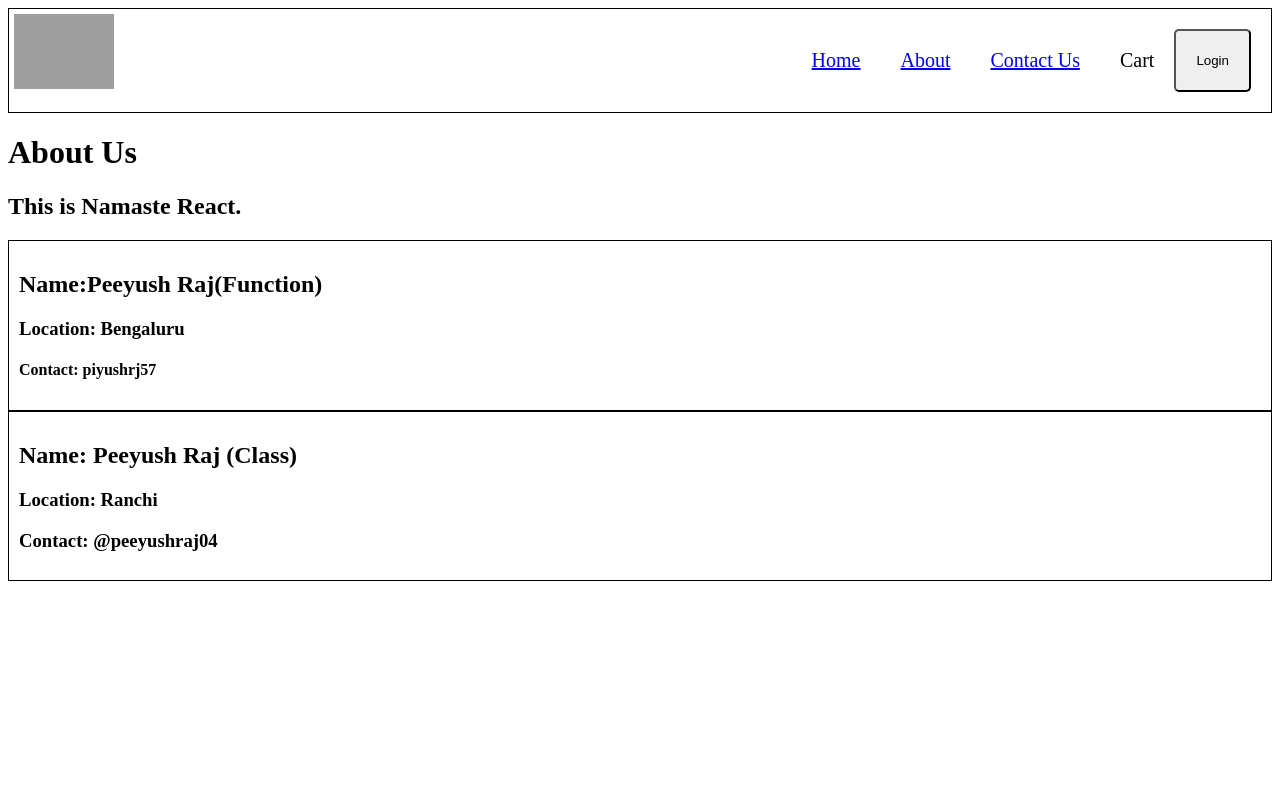
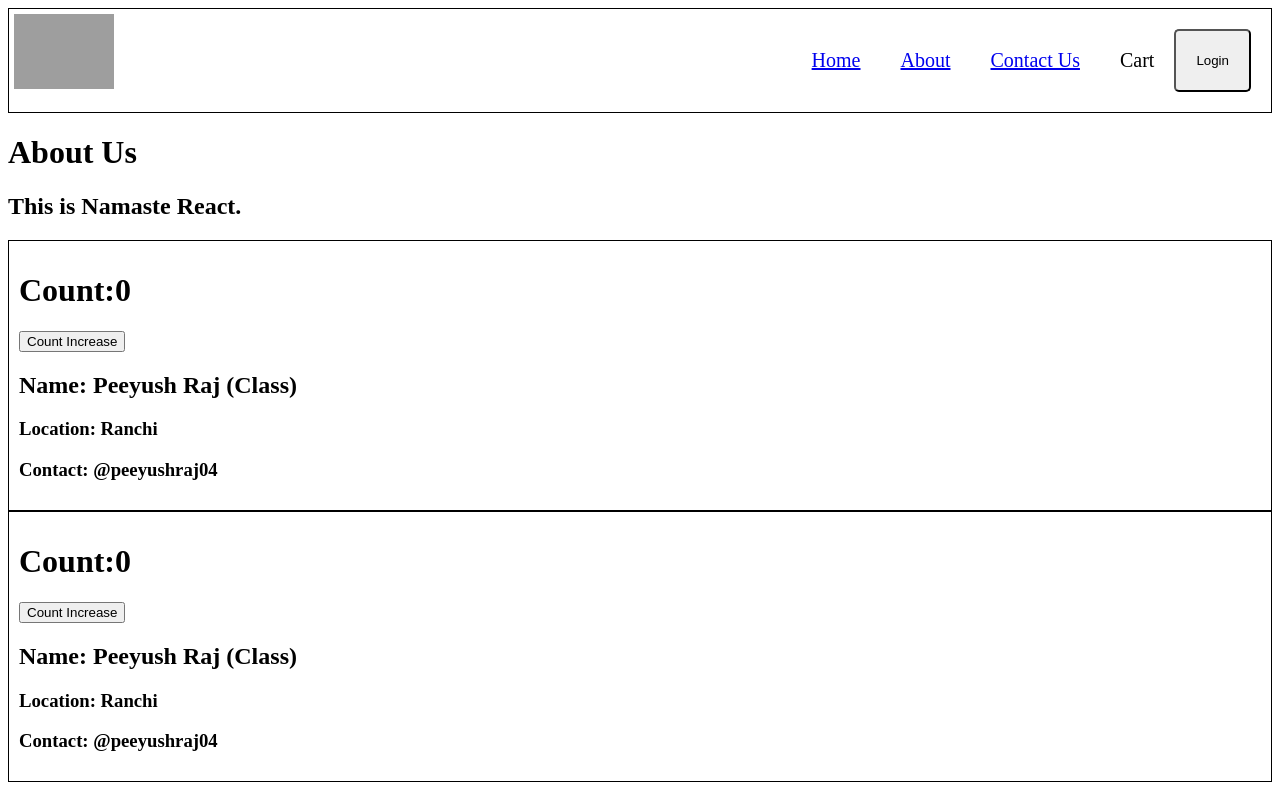
Before and after one commit to piyushrj57/namaste-react, a React (Vite) app: page /about in a window 1280 px wide. Shown: the top 790 px of the page. Built offline with nearby package versions, Linux system fonts and the light colour scheme; grey boxes are pictures that could not be loaded.

Commit message:
Episode-8

```diff
--- a/src/components/About.js
+++ b/src/components/About.js
@@ -1,14 +1,29 @@
+import { Component } from "react";
 import User from "./User";
 import UserClass from "./UserClass";
+class About extends Component {
+    constructor(props) {
+        super(props);
+        console.log("Parent constructor called");
 
-const About = () => {
+    }
+
+    componentDidMount() {
+        console.log("Parent Component did mount called")
+    }
+
+    render() {
+        console.log("Parent render called");
+
         return (
             <div>
                 <h1>About Us</h1>
                 <h2>This is Namaste React.</h2>
-            <User name="Peeyush Raj(Function)" location="Bengaluru"/>
                 <UserClass name="Peeyush Raj (Class)" location="Ranchi" />
+                <UserClass name="Peeyush Raj (Class)" location="Ranchi" />
+
             </div>
         )
     }
+}
 export default About;
--- a/src/components/User.js
+++ b/src/components/User.js
@@ -1,5 +1,12 @@
-const User =({name,location}) =>{
+import { useState } from "react";
+const User = ({ name, location }) => {
+
+    const [count, setCount] = useState(0);
+    const [count2, setCount2] = useState(1);
+
     return <div className="user-card">
+        <h1>Count:{count}</h1>
+        <h1>Count:{count2}</h1>
         <h2>Name:{name}</h2>
         <h3>Location: {location}</h3>
         <h4>Contact: piyushrj57</h4>
--- a/src/components/UserClass.js
+++ b/src/components/UserClass.js
@@ -1,15 +1,38 @@
 import React from "react";
 
 class UserClass extends React.Component {
-       constructor(props){
-             super(props)
-       }
+    constructor(props) {
+
+        console.log("Child constructer called");
+
+        super(props)
+
+        this.state = {
+            count: 0,
+
+        };
+    }
+
+    componentDidMount() {
+        console.log("Child component did mount called");
+
+    }
+
 
     render() {
-        const {name,location}=this.props;
+        console.log("Child render called");
+
+        const { name, location } = this.props;
+        const { count } = this.state;
+
         return (
             <div className="user-card">
-
+                <h1>Count:{count}</h1>
+                <button onClick={() => {
+                    this.setState({
+                        count: this.state.count + 1
+                    })
+                }}>Count Increase</button>
                 <h2>Name: {name}</h2>
                 <h3>Location: {location}</h3>
                 <h3>Contact: @peeyushraj04</h3>
```
Lines whose indentation alone changed are shown as unchanged.
